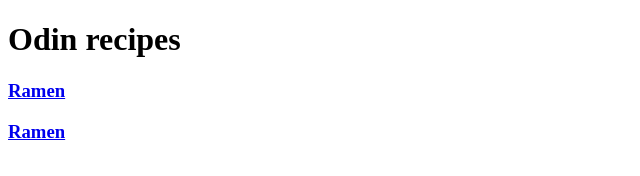
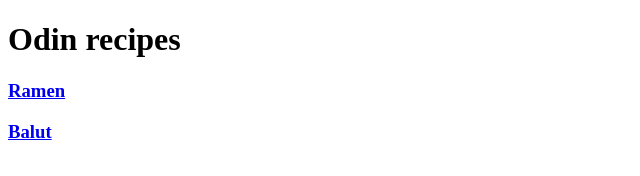
Before and after one commit to PMusician/odin-recipes, a plain HTML site: page index.html in a window 1280 px wide. Shown: the full height of the page, 0-640 px from the left. Drawn offline with Linux system fonts and the light colour scheme.

Commit message:
Added Balut link

```diff
--- a/index.html
+++ b/index.html
@@ -8,7 +8,7 @@
 <body>
     <h1>Odin recipes</h1>
     <h3><a href="Recipes/Ramen.html">Ramen</a> </h3>
-    <h3><a href="Recipes/Balut.html">Ramen</a> </h3>
+    <h3><a href="Recipes/Balut.html">Balut</a> </h3>
 
 
 
```
